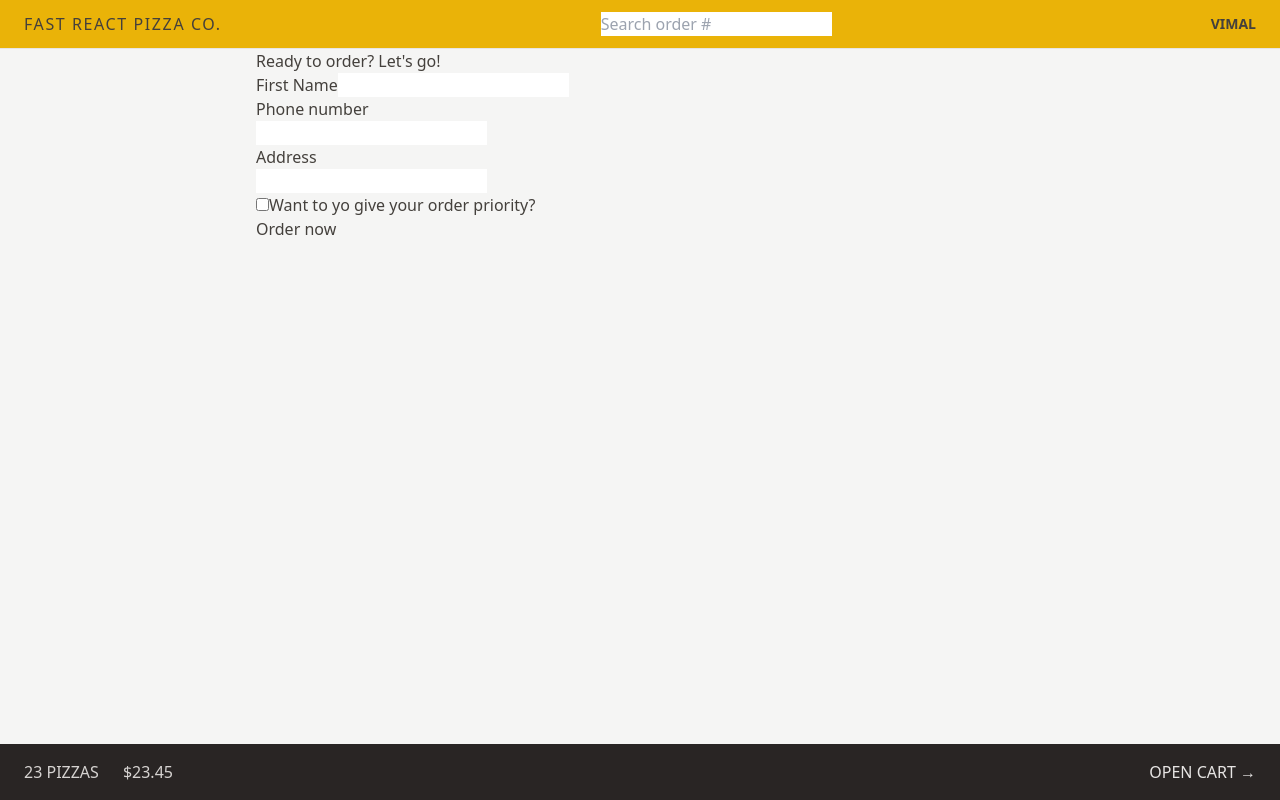
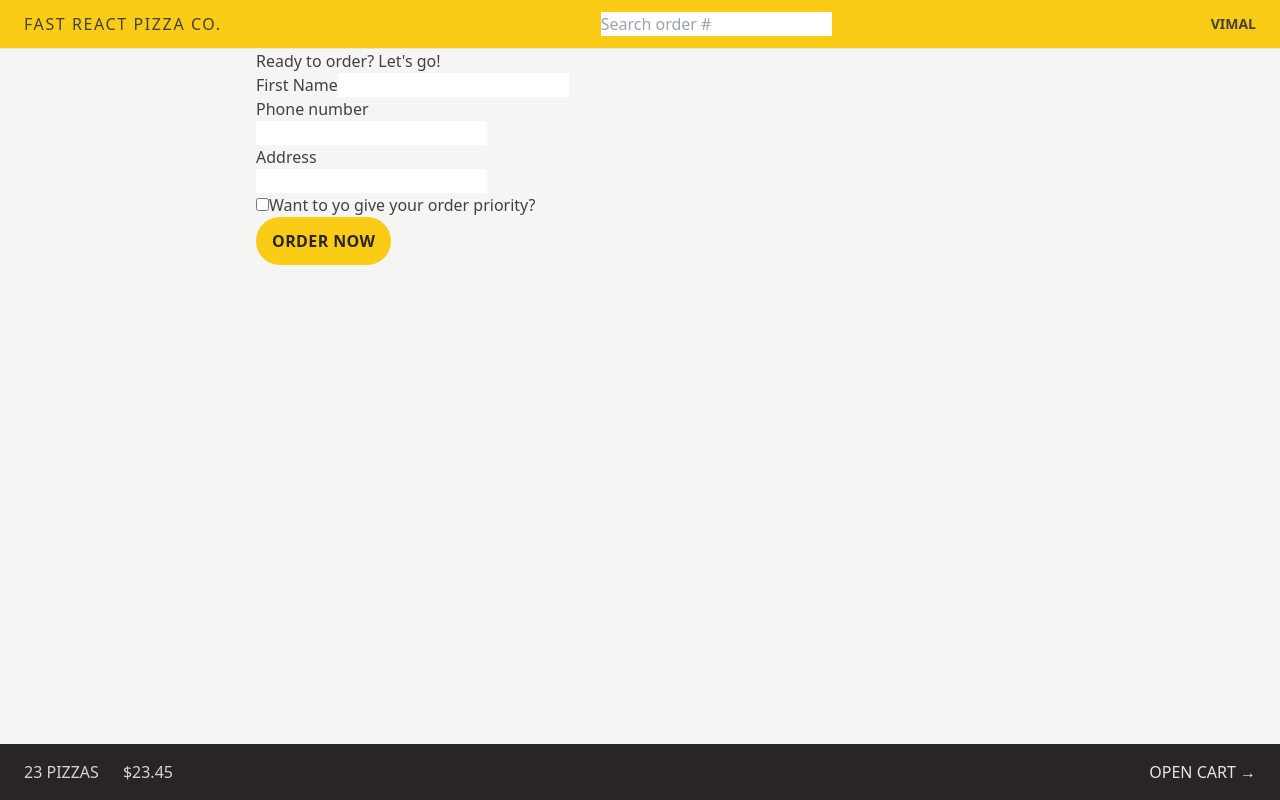
Before and after one commit to vimal573/React-Fast-react-pizza, a React (Vite) app: page /order/new in a window 1280 px wide. Built offline with nearby package versions, Linux system fonts and the light colour scheme.

Commit message:
Styling Buttons Element States and Transitions

```diff
--- a/src/features/cart/Cart.jsx
+++ b/src/features/cart/Cart.jsx
@@ -29,7 +29,12 @@
 
   return (
     <div>
-      <Link to="/menu">&larr; Back to menu</Link>
+      <Link
+        to="/menu"
+        className="text-sm-500 text-blue-500 hover:text-blue-600 hover:underline"
+      >
+        &larr; Back to menu
+      </Link>
 
       <h2>Your cart, %NAME%</h2>
 
--- a/src/features/order/CreateOrder.jsx
+++ b/src/features/order/CreateOrder.jsx
@@ -5,9 +5,9 @@
 import { createOrder } from '../../services/apiRestaurant';
 
 // https://uibakery.io/regex-library/phone-number
-const isValidPhone = str =>
+const isValidPhone = (str) =>
   /^\+?\d{1,4}?[-.\s]?\(?\d{1,3}?\)?[-.\s]?\d{1,4}[-.\s]?\d{1,4}[-.\s]?\d{1,9}$/.test(
-    str
+    str,
   );
 
 const fakeCart = [
@@ -83,7 +83,10 @@
 
         <div>
           <input type="hidden" name="cart" value={JSON.stringify(cart)} />
-          <button disabled={isSubmitting}>
+          <button
+            disabled={isSubmitting}
+            className="fo disabled:cur rounded-full bg-yellow-400 px-4 py-3 font-semibold uppercase tracking-wide text-stone-800 transition-colors duration-300 hover:bg-yellow-300 focus:bg-yellow-300 focus:outline-none focus:ring focus:ring-yellow-300 focus:ring-offset-2 disabled:cursor-not-allowed"
+          >
             {isSubmitting ? 'Placing order.... ' : 'Order now'}
           </button>
         </div>
--- a/src/ui/Header.jsx
+++ b/src/ui/Header.jsx
@@ -4,7 +4,7 @@
 
 function Header() {
   return (
-    <header className="jus flex items-center justify-between border-b border-stone-200 bg-yellow-500 px-4 py-3 uppercase sm:px-6">
+    <header className="jus flex items-center justify-between border-b border-stone-200 bg-yellow-400 px-4 py-3 uppercase sm:px-6">
       <Link to="/" className="tracking-widest">
         Fast React Pizza Co.
       </Link>
```
